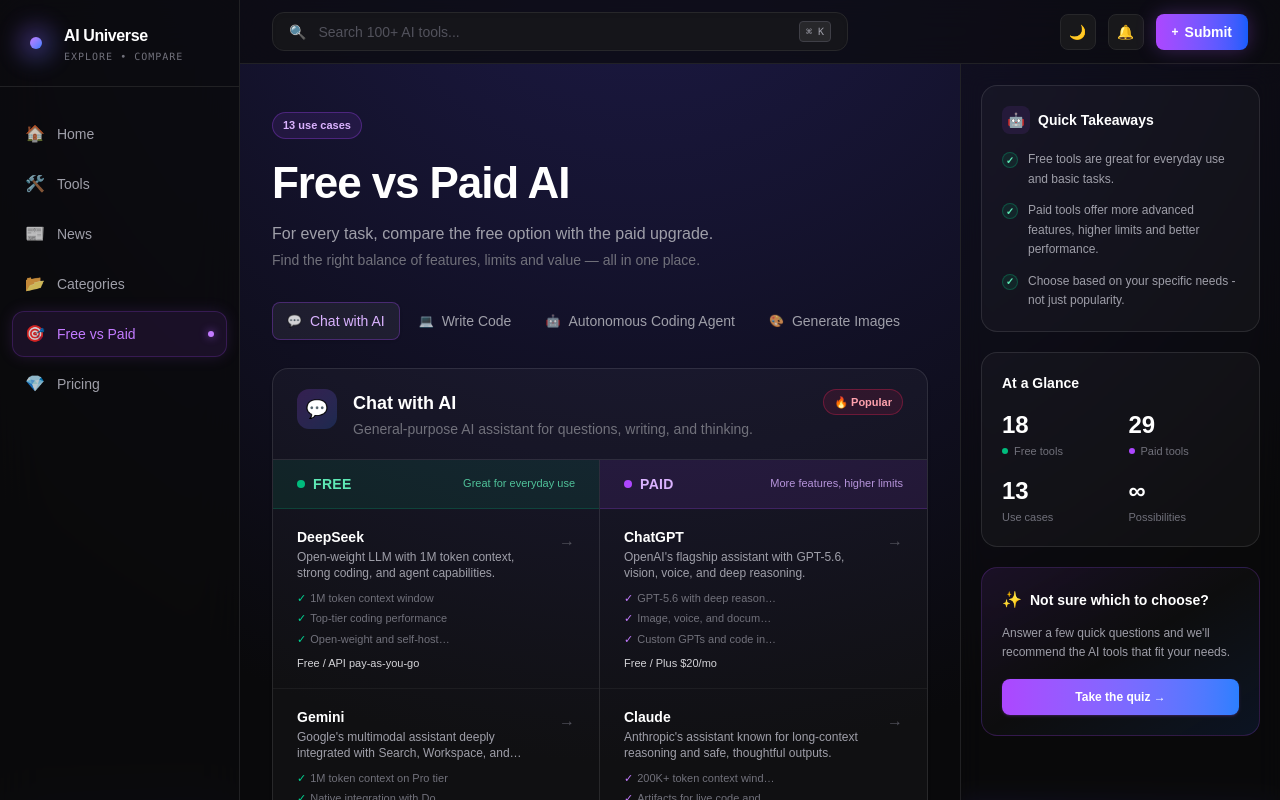
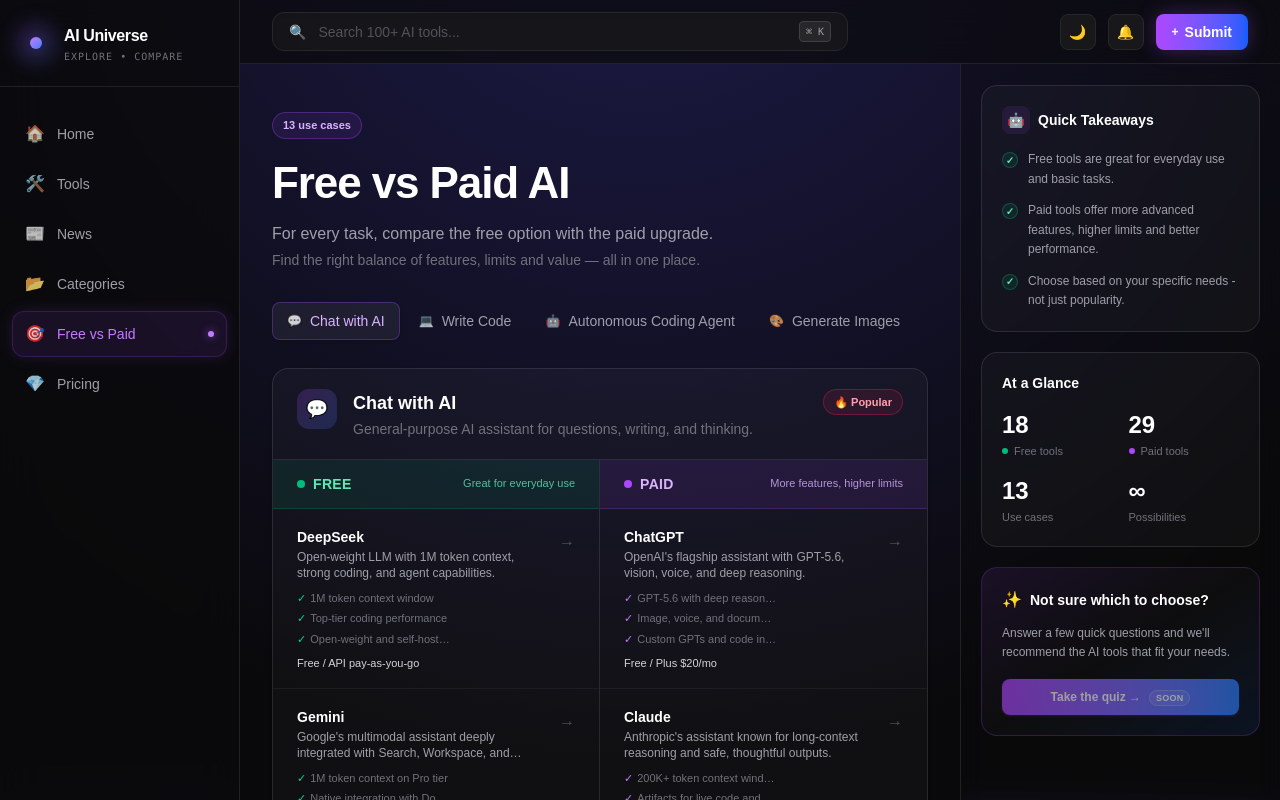
Before and after one commit to GauravBhatiatry1990/ai-universe, a Next.js app: page /free-vs-paid in a window 1280 px wide. Shown: the top 800 px of the page. Built offline with nearby package versions, Linux system fonts and the light colour scheme.

Commit message:
fix: disable dead quiz button and convert next-case link to button

```diff
--- a/app/free-vs-paid/page.tsx
+++ b/app/free-vs-paid/page.tsx
@@ -104,8 +104,17 @@
         <p className="text-xs text-zinc-400 leading-relaxed mb-4">
           Answer a few quick questions and we&apos;ll recommend the AI tools that fit your needs.
         </p>
-        <button className="w-full rounded-lg bg-gradient-to-r from-purple-500 to-blue-500 hover:from-purple-600 hover:to-blue-600 text-white text-xs font-semibold px-4 py-2.5 transition shadow-sm shadow-purple-500/20">
+        <button
+          type="button"
+          disabled
+          aria-disabled="true"
+          title="Coming soon"
+          className="w-full rounded-lg bg-gradient-to-r from-purple-500 to-blue-500 text-white text-xs font-semibold px-4 py-2.5 transition shadow-sm shadow-purple-500/20 disabled:cursor-not-allowed disabled:opacity-60"
+        >
           Take the quiz →
+          <span className="ml-2 rounded-full border border-white/20 bg-white/10 px-1.5 py-0.5 text-[9px] font-bold uppercase tracking-wide">
+            soon
+          </span>
         </button>
       </div>
     </>
@@ -312,13 +321,10 @@
             </div>
           </div>
 
-          <Link
-            href="#"
-            onClick={(e) => {
-              e.preventDefault();
-              setActiveIdx((activeIdx + 1) % cases.length);
-            }}
-            className="mt-4 block rounded-2xl bg-white/[0.03] border border-white/10 hover:border-purple-400/40 transition px-6 py-4 group shadow-sm"
+          <button
+            type="button"
+            onClick={() => setActiveIdx((activeIdx + 1) % cases.length)}
+            className="mt-4 block w-full text-left rounded-2xl bg-white/[0.03] border border-white/10 hover:border-purple-400/40 transition px-6 py-4 group shadow-sm"
           >
             <div className="flex items-center gap-4">
               <div className="w-10 h-10 rounded-xl bg-white/[0.06] flex items-center justify-center text-lg shrink-0">
@@ -341,7 +347,7 @@
                 </span>
               </div>
             </div>
-          </Link>
+          </button>
         </section>
       </div>
     </AppShell>
```
